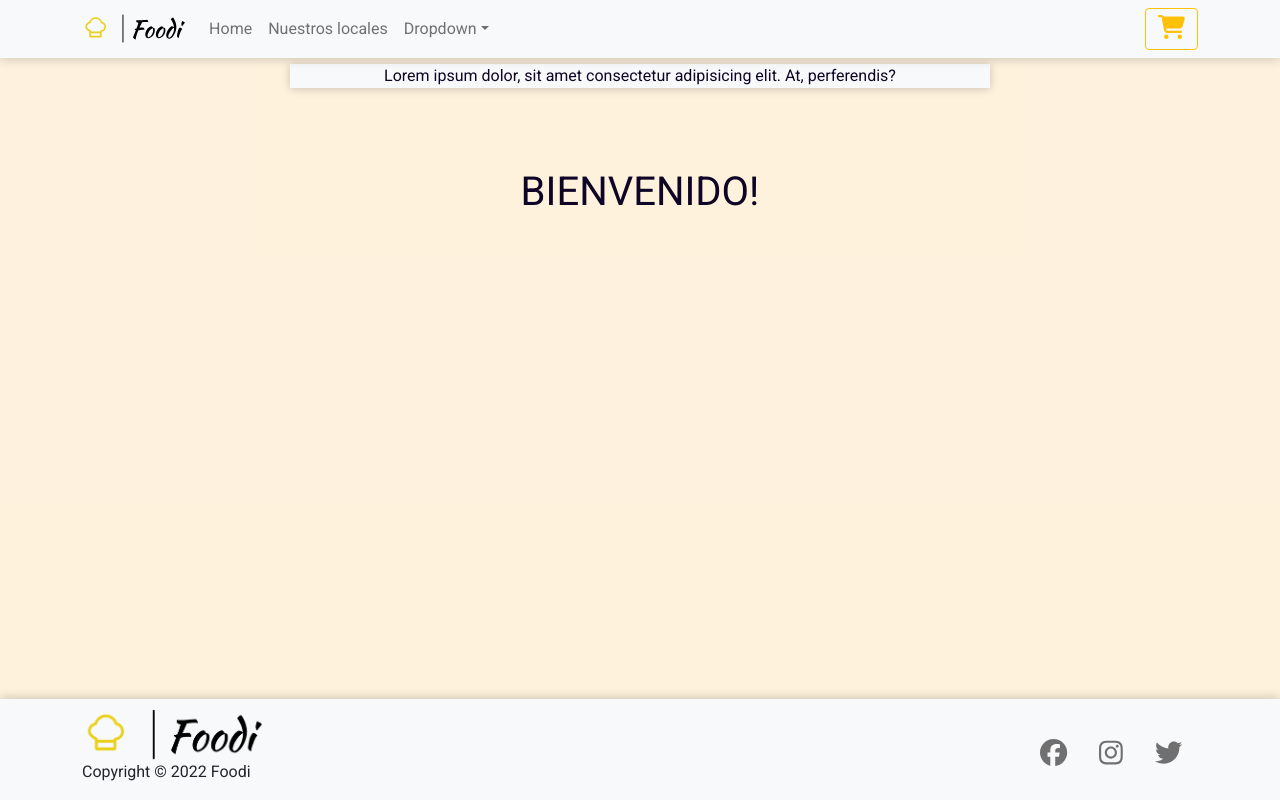
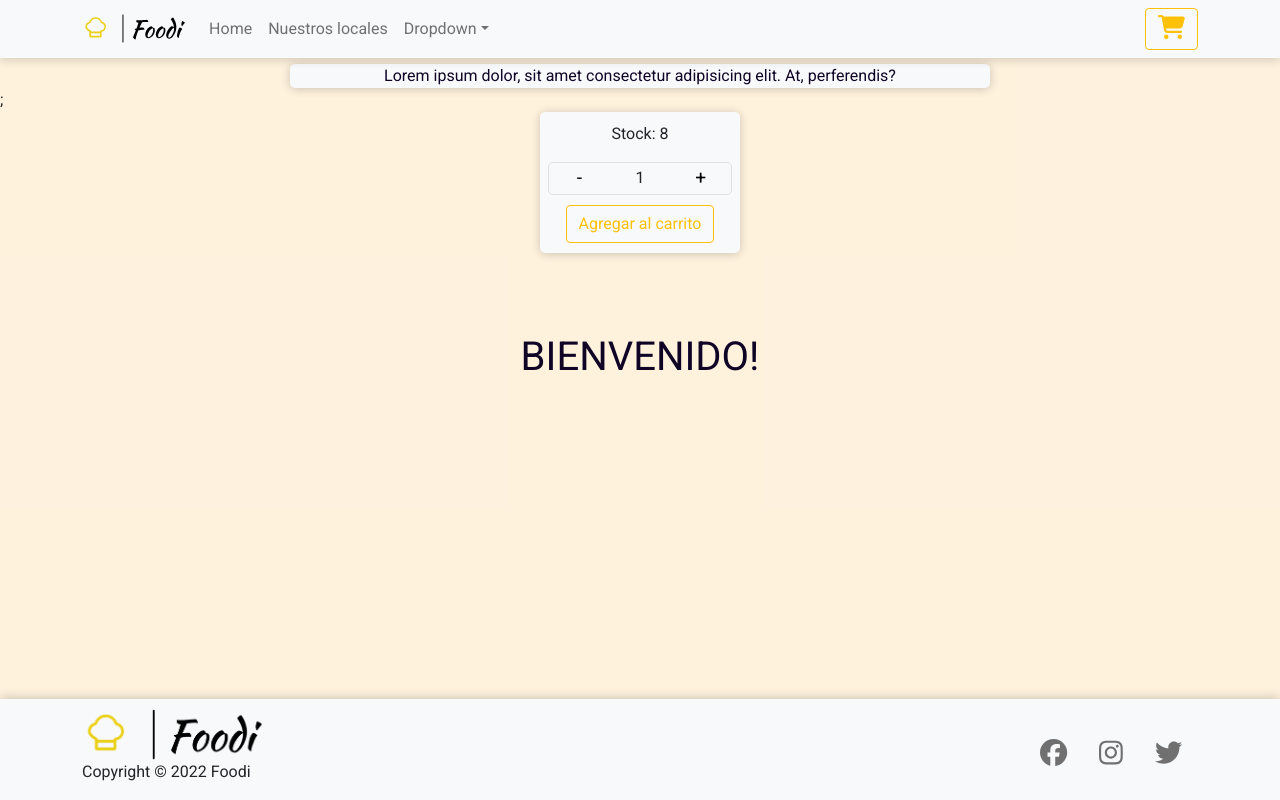
Before and after one commit to psantiagoe/shoppingcart-escobar, a React (Create React App) app: page / in a window 1280 px wide. Built offline with nearby package versions, Linux system fonts and the light colour scheme.

Commit message:
Desafío: Contador con botón

```diff
--- a/src/components/App.js
+++ b/src/components/App.js
@@ -3,7 +3,7 @@ import Main from "./Main";
 import Footer from "./Footer";
 import ItemListContainer from "./ItemListContainer";
 
-function App() {
+const App = () => {
 	return (
 		<>
 			<Header />
@@ -12,6 +12,6 @@ function App() {
 			<Footer />
 		</>
 	);
-}
+};
 
 export default App;
--- a/src/components/CartWidget.js
+++ b/src/components/CartWidget.js
@@ -1,5 +1,5 @@
 import React from "react";
-import Button from "react-bootstrap/Button";
+import { Button } from "react-bootstrap";
 import { FontAwesomeIcon } from "@fortawesome/react-fontawesome";
 import { faCartShopping } from "@fortawesome/free-solid-svg-icons";
 
--- /dev/null
+++ b/src/components/ItemCount.js
@@ -0,0 +1,44 @@
+import { React, useState } from "react";
+import { Button, Row, Col, Container } from "react-bootstrap";
+
+const ItemCount = (props) => {
+	const [contador, setContador] = useState(props.initial);
+
+	const sumar = () => {
+		setContador(contador + 1);
+	};
+
+	const restar = () => {
+		if (contador !== 0) {
+			setContador(contador - 1);
+		}
+	};
+
+	return (
+		<Container className="item-count">
+			<Row>
+				<p>Stock: {props.stock}</p>
+			</Row>
+			<Row md="3" className="control-container">
+				<Col xs="auto">
+					<button className="control" onClick={restar}>
+						-
+					</button>
+				</Col>
+				<Col xs="auto">
+					<span>{contador}</span>
+				</Col>
+				<Col xs="auto">
+					<button className="control" onClick={sumar}>
+						+
+					</button>
+				</Col>
+			</Row>
+			<Button variant="outline-warning" onClick={props.onAdd}>
+				Agregar al carrito
+			</Button>
+		</Container>
+	);
+};
+
+export default ItemCount;
--- a/src/components/ItemListContainer.js
+++ b/src/components/ItemListContainer.js
@@ -1,7 +1,15 @@
 import React from "react";
+import ItemCount from "./ItemCount";
+
+const miOnAdd = () => {};
 
 const ItemListContainer = (props) => {
-	return <p className="greeting">{props.greeting}</p>;
+	return (
+		<>
+			<p className="greeting">{props.greeting}</p>;
+			<ItemCount stock={8} initial={1} onAdd={miOnAdd} />
+		</>
+	);
 };
 
 export default ItemListContainer;
--- a/src/components/Main.js
+++ b/src/components/Main.js
@@ -1,6 +1,6 @@
 import React from "react";
 
-const Main = () => {
+const Main = (props) => {
 	return (
 		<main>
 			<h1>BIENVENIDO!</h1>
--- a/src/components/NavBar.js
+++ b/src/components/NavBar.js
@@ -1,8 +1,5 @@
 import React from "react";
-import Container from "react-bootstrap/Container";
-import Navbar from "react-bootstrap/Navbar";
-import Nav from "react-bootstrap/Nav";
-import NavDropdown from "react-bootstrap/NavDropdown";
+import { Container, Navbar, Nav, NavDropdown } from "react-bootstrap/";
 import logo from "../assets/img/foodi-logo.svg";
 import CartWidget from "./CartWidget";
 
--- a/src/styles/imports/_variables.scss
+++ b/src/styles/imports/_variables.scss
@@ -3,3 +3,12 @@ $secundaryColor: #596475;
 $principalBgColor: #f9a620;
 $secundaryBgColor: #f8f9fa;
 $principalFont: "Roboto", sans-serif;
+$shadowAbove: 0px -1px 10px rgba(
+		$color: black,
+		$alpha: 0.2,
+	);
+$shadowDown: 0px 1px 10px
+	rgba(
+		$color: black,
+		$alpha: 0.2,
+	);
--- a/src/styles/styles.scss
+++ b/src/styles/styles.scss
@@ -19,7 +19,7 @@ html {
 header {
 	padding: 2rem;
 	nav {
-		box-shadow: 0px 1px 10px rgba($color: black, $alpha: 0.2);
+		box-shadow: $shadowDown;
 
 		.shopping-cart {
 			font-size: 1.5rem;
@@ -33,7 +33,8 @@ header {
 	text-align: center;
 	background-color: $secundaryBgColor;
 	color: $primaryColor;
-	box-shadow: 0px 1px 10px rgba($color: black, $alpha: 0.2);
+	box-shadow: $shadowDown;
+	border-radius: 5px;
 }
 
 // Main
@@ -47,11 +48,49 @@ main {
 	text-align: center;
 }
 
+.item-count {
+	width: 25vh;
+	background-color: $secundaryBgColor;
+	box-shadow: $shadowDown;
+	padding: 10px 20px;
+	border-radius: 5px;
+	text-align: center;
+
+	.row {
+		align-items: center;
+	}
+
+	.control-container {
+		flex-grow: 1;
+		margin-bottom: 10px;
+		justify-content: center;
+		border-radius: 5px;
+		border: 1px solid rgba($color: black, $alpha: 0.1);
+	}
+
+	.col-auto {
+		padding: 0;
+	}
+
+	.control {
+		width: 100%;
+		background-color: transparent;
+		border: none;
+		font-size: 1.2rem;
+		transition: 0.3s;
+		border-radius: 5px;
+
+		&:hover {
+			background-color: #ffc107;
+		}
+	}
+}
+
 // Footer
 footer {
 	padding-top: 10px;
 	background-color: $secundaryBgColor;
-	box-shadow: 0px -1px 10px rgba($color: black, $alpha: 0.2);
+	box-shadow: $shadowAbove;
 
 	position: relative;
 	left: 0;
```
Also changed, not shown: src/components/Footer.js (+1 -6 lines).
